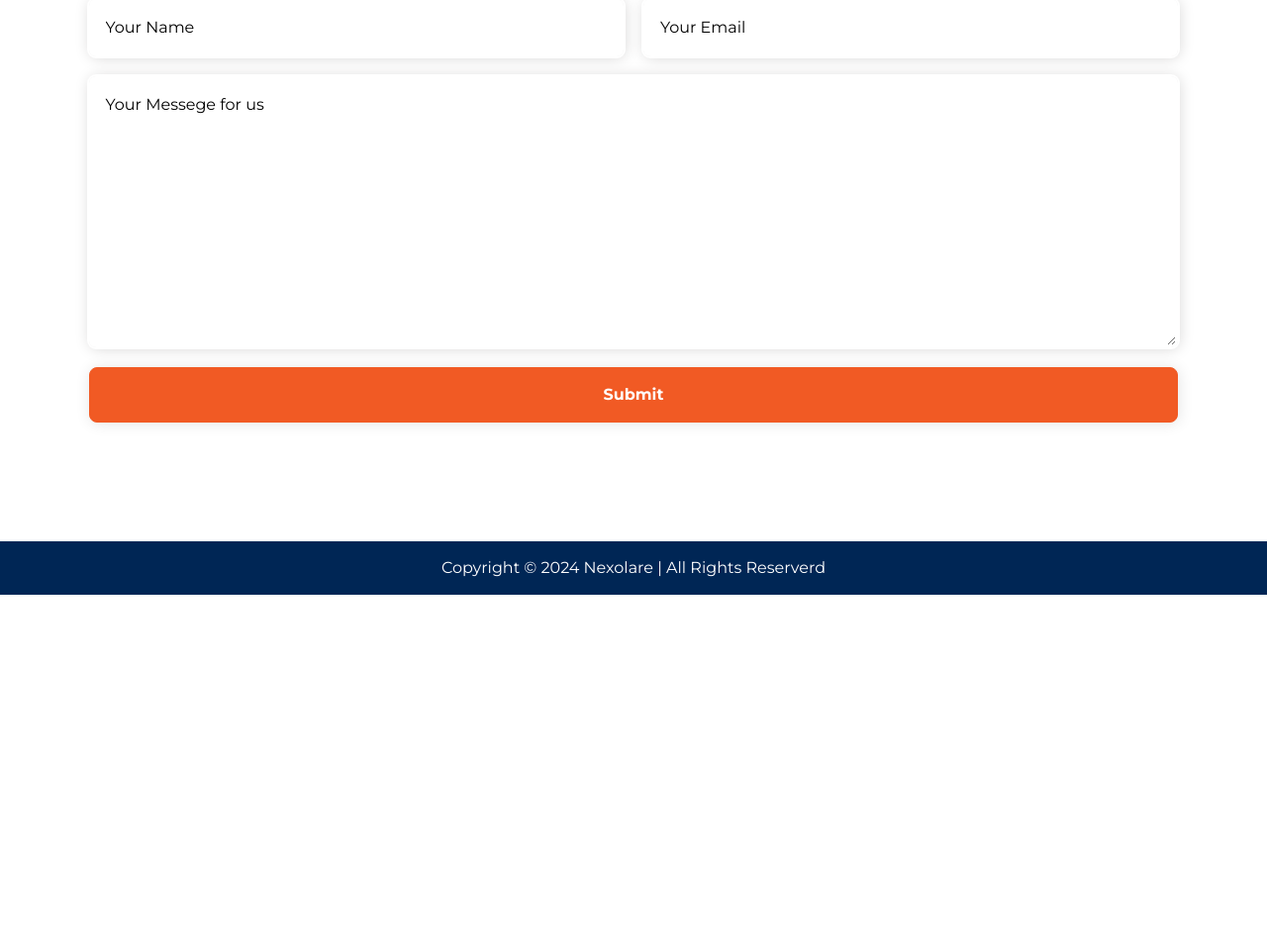
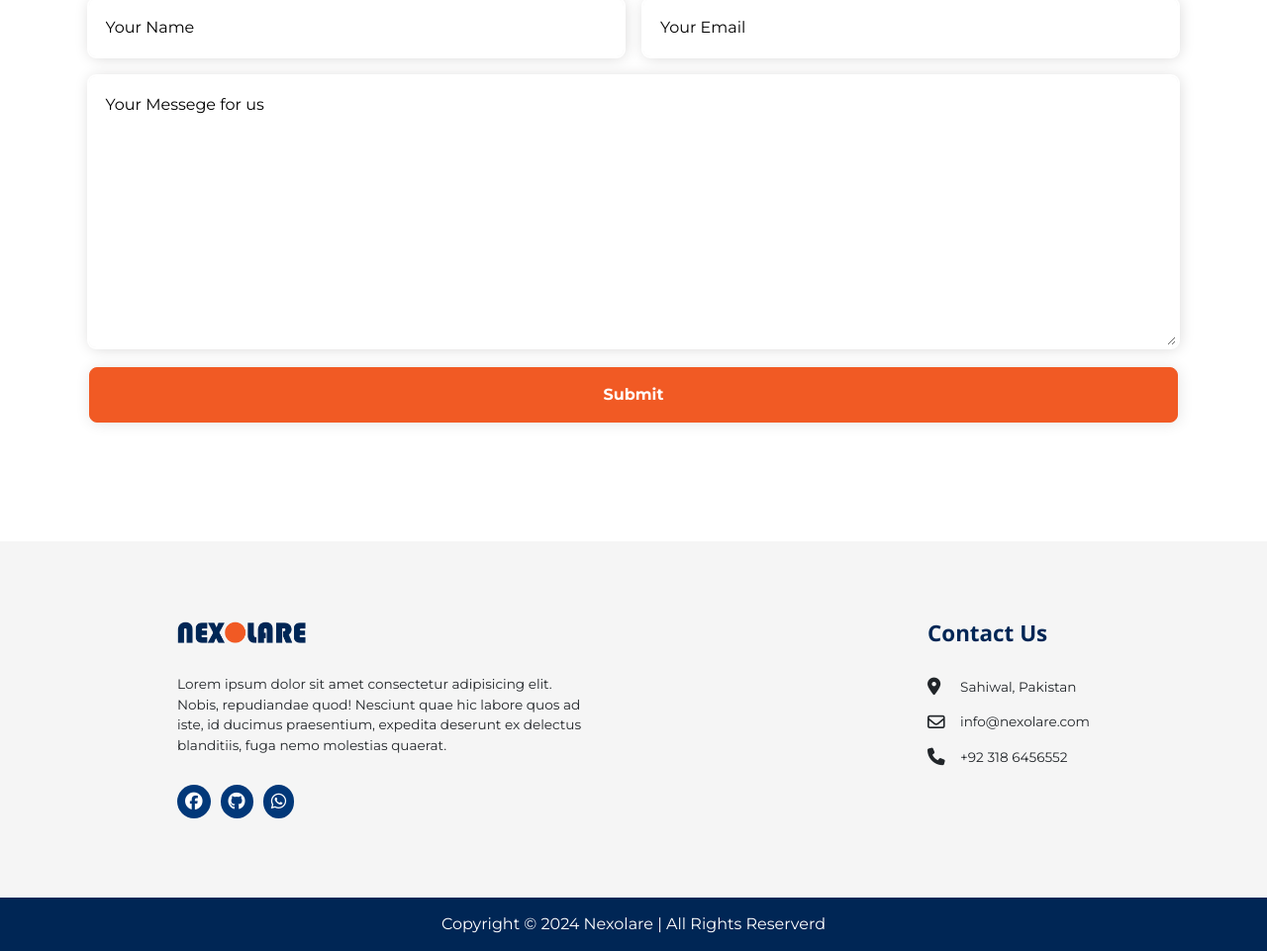
Before and after one commit to msalmankhokhar/Nexolare-Official, a Flask app: page / in a window 1280 px wide. Shown: the part 3850-4811 px from the top of the page at 99% size. Before the commit the page ends 4451 px from the top, so only its background shows below. Run offline with Flask 3, Linux system fonts and the light colour scheme; some libraries are stand-ins or nearby versions.

Commit message:
footer added

```diff
--- a/static/css/style.css
+++ b/static/css/style.css
@@ -10,6 +10,10 @@
 *, ul, p, h1, h2, h3, h4, h5, h6{
     margin: 0px;
     padding: 0px;
+}
+
+a{
+    text-decoration: none;
 }
 
 /* Header */
@@ -470,6 +474,79 @@ header .content .textBox .desc{
     padding: 15px;
 }
 
+#footer .content{
+    /* display: grid;
+    grid-template-columns: repeat(auto-fit, 410px); */
+    display: flex;
+    flex-direction: row;
+    gap: 30px;
+    justify-content: space-around;
+    padding: 80px 20px;
+    background-color: whitesmoke;
+    flex-wrap: wrap;
+}
+
+#footer .content .desc, #footer .content .columnItem{
+    font-size: 0.85rem;
+    max-width: 410px;
+}
+
+#footer .content .columnBox{
+    display: flex;
+    flex-direction: column;
+    gap: 30px;
+}
+
+#footer .content .columnBox .columnBoxContent{
+    display: flex;
+    flex-direction: column;
+    gap: 15px;
+}
+
+#footer .content .columnBox .columnBoxContent .columnItem i{
+    font-size: 1.1rem;
+    width: 18px;
+    height: 18px;
+}
+
+#footer .content .columnBox .columnBoxContent .columnItem{
+    display: flex;
+    gap: 15px;
+    align-items: center;
+}
+
+.socialBox{
+    display: flex;
+    gap: 10px;
+}
+.socialBox .socialIcon{
+    font-size: 1.1rem;
+    padding: 8px;
+    border-radius: 100%;
+    aspect-ratio: 1/1;
+    background-color: #023879;
+    color: white;
+    /* background-color: rgb(230, 229, 229); */
+}
+
+.columnHeading{
+    font-size: 1.4rem;
+    font-weight: bold;
+}
+
+/* .socialBox .socialIcon:nth-child(1){
+    color: white;
+    background-color: rgb(17, 56, 250)
+}
+.socialBox .socialIcon:nth-child(2){
+    background-color: rgb(1, 1, 80);
+    color: white;
+}
+.socialBox .socialIcon:nth-child(3){
+    background-color: rgb(3, 216, 3);
+    color: white;
+} */
+
 /* Media queries */
 @media screen and (max-width: 895px) {
     .serviceBox .imgBox{
@@ -480,6 +557,10 @@ header .content .textBox .desc{
 @media screen and (max-width: 689px) {
     .serviceBox{
         position: relative;
+    }
+
+    #footer .content{
+        flex-direction: column;
     }
 
     .serviceBox .imgBox{
--- a/templates/index.html
+++ b/templates/index.html
@@ -152,6 +152,44 @@
     </main>
 
     <footer id="footer">
+        <div class="content">
+            <div class="columnBox">
+                <div class="logoBox">
+                    <img src="/static/img/logo.png" alt="Nexolare logo" class="logoImg">
+                </div>
+                <div class="desc">
+                    Lorem ipsum dolor sit amet consectetur adipisicing elit. Nobis, repudiandae quod! Nesciunt quae hic labore quos ad iste, id ducimus praesentium, expedita deserunt ex delectus blanditiis, fuga nemo molestias quaerat.
+                </div>
+                <div class="socialBox">
+                    <a href="https://www.facebook.com/profile.php?id=61558658882118" target="_blank" class="socialLink">
+                        <i class="fa-brands fa-facebook socialIcon"></i>
+                    </a>
+                    <i class="fa-brands fa-github socialIcon"></i>
+                    <i class="fa-brands fa-whatsapp socialIcon"></i>
+                </div>
+            </div>
+            <div class="columnBox">
+                <h2 class="heading columnHeading">Contact Us</h2>
+                <div class="columnBoxContent">
+                    <div class="columnItem">
+                        <i class="fa-solid fa-location-dot"></i>
+                        <span>Sahiwal, Pakistan</span>
+                    </div>
+                    <div class="columnItem">
+                        <i class="fa-regular fa-envelope"></i>
+                        <span>info@nexolare.com</span>
+                    </div>
+                    <div class="columnItem">
+                        <i class="fa-solid fa-phone"></i>
+                        <span>+92 318 6456552</span>
+                    </div>
+                    <!-- <div class="columnItem">
+                        <i class="fa-brands fa-whatsapp"></i>
+                        <span>+92 318 6456552</span>
+                    </div> -->
+                </div>
+            </div>
+        </div>
         <div class="bottomBox text-center">Copyright &copy; 2024 Nexolare | All Rights Reserverd</div>
     </footer>
 
```
